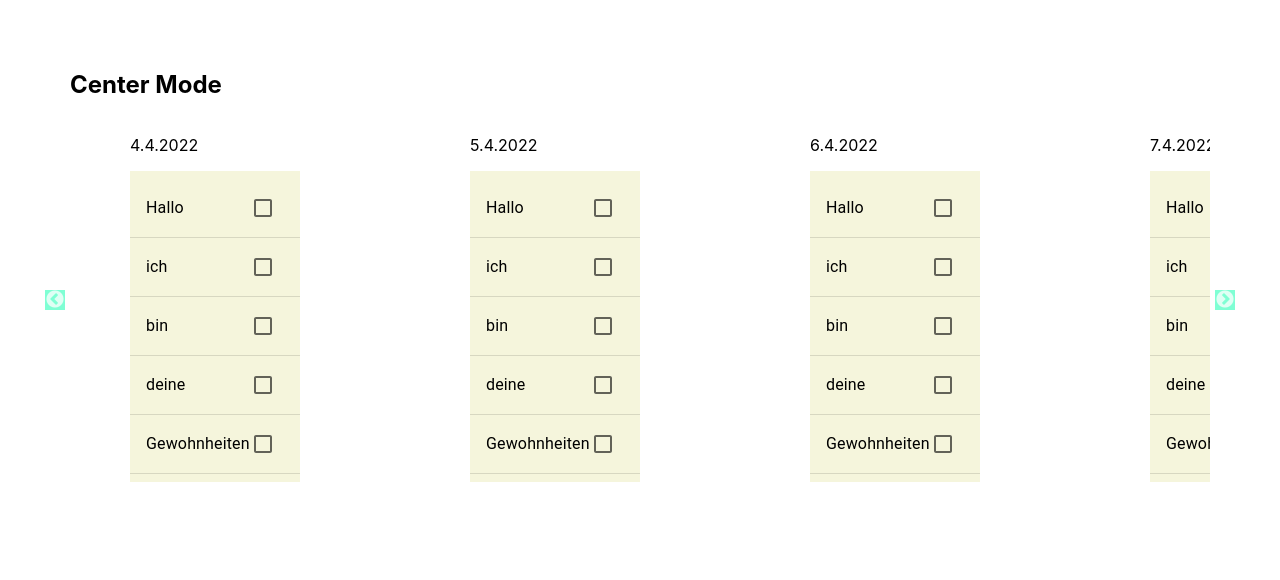
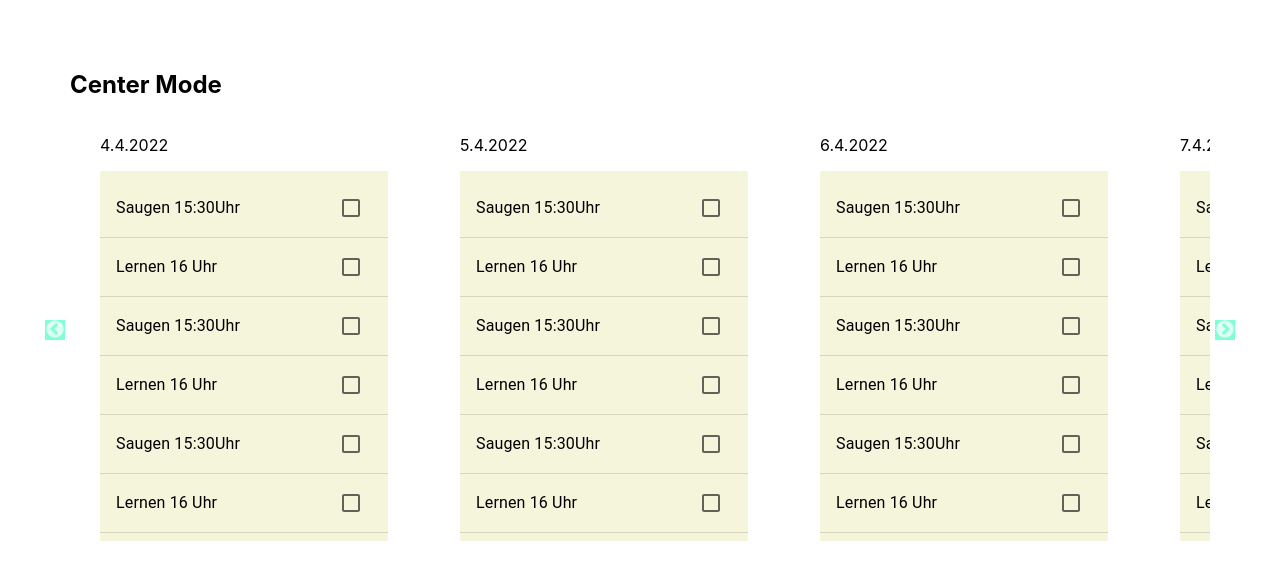
Before and after one commit to vajos/habit_track, a React (Create React App) app: page / in a window 1280 px wide. Shown: the top 580 px of the page. Built offline with nearby package versions, Linux system fonts and the light colour scheme.

Commit message:
- Data von ausßen

```diff
--- a/src/Components/Carousel.css
+++ b/src/Components/Carousel.css
@@ -10,3 +10,9 @@ border: 1px solid black;
 border-radius: 10px;
 background-color: aqua;
 }
+
+.slick-slide slick-active slick-center slick-current{
+    width: 200px;
+    background-color:blue;
+    color: black;
+}
--- a/src/Components/Carousel.js
+++ b/src/Components/Carousel.js
@@ -14,6 +14,15 @@ const NextButton = () => {
   return <Button />;
 };
 
+const Data = [
+  "Saugen 15:30Uhr",
+  "Lernen 16 Uhr",
+  "Saugen 15:30Uhr",
+  "Lernen 16 Uhr",
+  "Saugen 15:30Uhr",
+  "Lernen 16 Uhr",
+];
+
 export default class Carousel extends Component {
   render() {
     const settings = {
@@ -23,7 +32,7 @@ export default class Carousel extends Component {
       className: "center",
       centerMode: true,
       infinite: false,
-      centerPadding: "60px",
+      centerPadding: "30px",
       slidesToShow: 3,
       speed: 500,
       // prevArrow: PrevButton(),
@@ -55,7 +64,7 @@ export default class Carousel extends Component {
                   {date - 1 + x}.{month}.{year}
                 </p>
                 {/* <HabitsDaily /> */}
-                <HabitBox />
+                <HabitBox Daten={Data} />
               </div>
             );
           })}
--- a/src/Components/HabitBox.js
+++ b/src/Components/HabitBox.js
@@ -8,16 +8,16 @@ import Divider from "@mui/material/Divider";
 
 const label = { inputProps: { "aria-label": "Checkbox demo" } };
 const style = {
-  width: "50%",
-  maxWidth: 360,
+  width: "80%",
+  bgradius: "100px",
   bgcolor: "beige",
 };
-export default function HabitBox() {
+export default function HabitBox({ Daten }) {
   const data = ["Hallo", "ich", "bin", "deine", "Gewohnheiten"];
   return (
-    <div>
+    <div style={{ flex: 1, display: "flex" }}>
       <List sx={style} component="nav" aria-label="mailbox folders">
-        {data.map((x) => {
+        {Daten.map((x) => {
           return (
             <div>
               <ListItem button>
```
